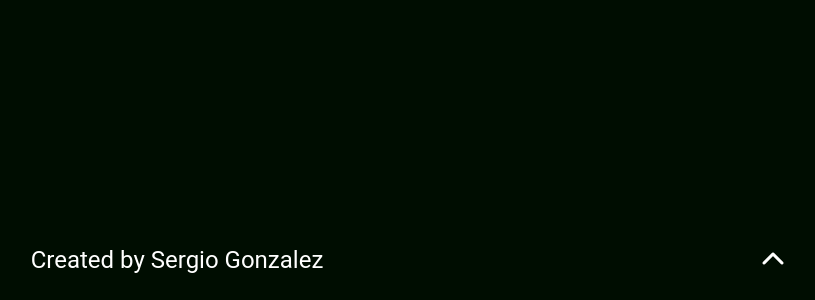
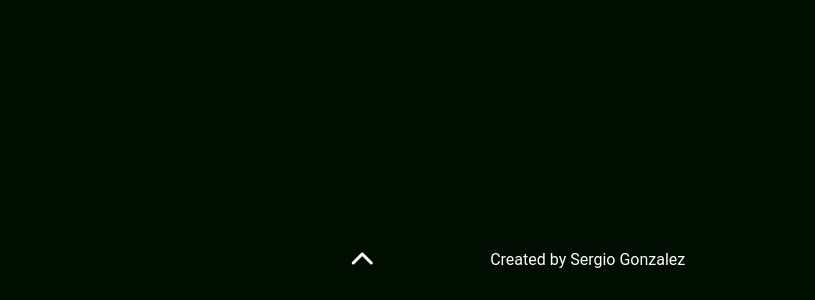
Before and after one commit to sergiogonzalezyes/Portfolio-Vue-Tailwind, a Vue app: page / in a window 1280 px wide. Shown: the part 3252-3552 px from the top of the page, without its empty margins (463-1278 px from the left). Built offline with nearby package versions, Linux system fonts and the light colour scheme.

Commit message:
fix: change footer to be smaller / centered

```diff
--- a/src/components/SiteFooter.vue
+++ b/src/components/SiteFooter.vue
@@ -1,10 +1,10 @@
 <template>
-        <div class="container flex flex-col sm:flex-row items-center gap-4 text-white py-6 justify-between">
+        <div class="container flex flex-col sm:flex-row items-center gap-4 text-white py-6 justify-between text-center">
             <div class="flex-1"></div>
-            <p class="text-2xl sm:text-center flex-1">Created by Sergio Gonzalez</p>
             <div @click="scrollToTop" class="flex items-center hover:text-weather-secondary duration-150 cursor-pointer flex-1 justify-end">
                 <i class="fa-solid fa-chevron-up text-2xl"></i>
             </div>
+            <p class="sm:text-center flex-1">Created by Sergio Gonzalez</p>
         </div>
 </template>
 
```
